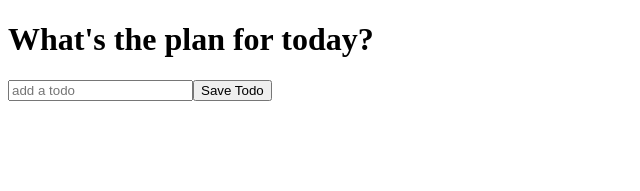
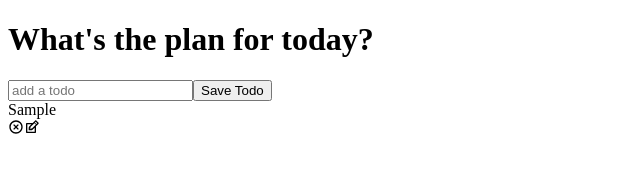
Before and after one commit to atranp/react-todo, a React (Create React App) app: page / in a window 1280 px wide. Both pictures are taken after typing "Sample" into the empty fields and a click on the button "Save Todo". Shown: the top 191 px of the page, without its empty margins (0-640 px from the left). Built offline with nearby package versions, Linux system fonts and the light colour scheme.

Commit message:
Build out logic for removing todos

```diff
--- a/package.json
+++ b/package.json
@@ -8,6 +8,7 @@
     "@testing-library/user-event": "^13.5.0",
     "react": "^18.2.0",
     "react-dom": "^18.2.0",
+    "react-icons": "^4.4.0",
     "react-scripts": "5.0.1",
     "web-vitals": "^2.1.4"
   },
--- a/src/components/Todo/Todo.js
+++ b/src/components/Todo/Todo.js
@@ -1,16 +1,26 @@
 import React, {useState} from 'react'
 import TodoForm from '../TodoForm/TodoForm'
-import TodoList from '../TodoList/TodoList'
+import { RiCloseCircleLine} from 'react-icons/ri'
+import { TiEdit} from 'react-icons/ti'
 import './todo.css'
 
-const Todo = () => {
+const Todo = ({todos, completeTodo, removeTodo}) => {
     const [edit, setEdit] = useState({
         id: null,
         value: ''
     })
 
   return todos.map((todo, index) => (
-    <div className={todo.isComplate ? 'todo-row complate' : 'todo-row'} key={index}></div>
+    <div className={todo.isComplate ? 'todo-row complate' : 'todo-row'} key={index}>
+
+        <div key={todo.id} onClick={() => completeTodo(todo.id)}>
+            {todo.text}
+        </div>
+        <div className='icons'>
+            <RiCloseCircleLine onClick={() => removeTodo(todo.id)} className='delete-icon' />
+            <TiEdit onClick={() => setEdit({id: todo.id, value: todo.text} )} className='edit-icon' />
+        </div>
+    </div>
   ))
 }
 
--- a/src/components/TodoList/TodoList.js
+++ b/src/components/TodoList/TodoList.js
@@ -1,4 +1,5 @@
 import React, { useState } from 'react'
+import Todo from '../Todo/Todo'
 import TodoForm from '../TodoForm/TodoForm'
 import './todoList.css'
 
@@ -13,13 +14,29 @@ const TodoList = () => {
         const newTodos = [todo, ...todos]
 
         setTodos(newTodos)
-        console.log(...todos);
+    }
+
+    const removeTodo = id => {
+        const removeArr = [...todos].filter(todo => todo.id !== id)
+
+        setTodos(removeArr)
+    }
+
+    const completeTodo = id => {
+        let updatedTodos = todos.map(todo => {
+            if(todo.id === id) {
+                todo.isComplete = !todo.isComplete
+            }
+            return todo
+        })
+        setTodos(updatedTodos);
     }
 
   return (
     <div className="todoList">
         <h1>What's the plan for today?</h1>
         <TodoForm onSubmit={addTodo} />
+        <Todo todos={todos} completeTodo={completeTodo} removeTodo={removeTodo} />
     </div>
   )
 }
```
Also changed, not shown: 1 other file (tests, documents, lock files or other folders).
